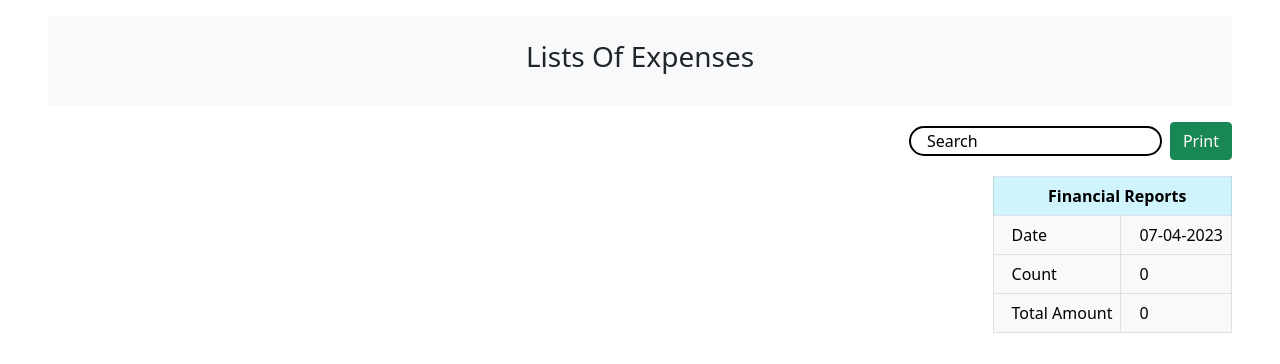
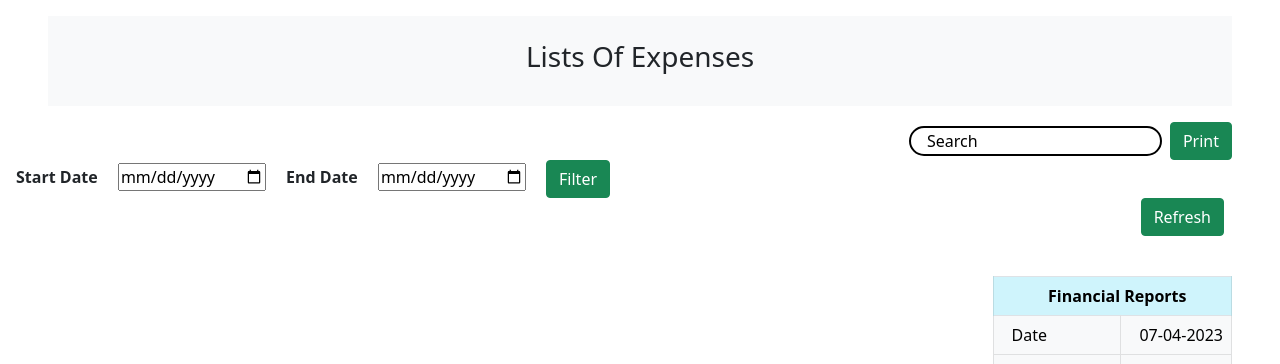
Before and after one commit to NetzOptimize/society, a Laravel app: page /admins in a window 1280 px wide. Shown: the part 92-456 px from the top of the page. Run offline with Laravel 10, Linux system fonts and the light colour scheme; the visitor is signed in with stand-in values (Sample User, id 1); data that the repository does not hold is empty; parts of the project's set-up code (start-up, migrations or seed data) failed here and were passed over; some libraries are stand-ins or nearby versions.

Commit message:
filter added on expense

```diff
--- a/resources/views/admins/index.blade.php
+++ b/resources/views/admins/index.blade.php
@@ -17,6 +17,32 @@ Society Expenses
             <button onclick="printDiv()" class="btn btn-success  d-flex align-items-center">Print</button>
         </div>
     </div>
+     {{-- datewise filter --}}
+     <div class="payment hide">
+        <form action="" method="GET" style="margin:0" id="payment-history-form">
+            <label class="ms-3 me-3 text-center"><b>Start Date</b></label>
+            @if (request('start_date'))
+            <input type="date" name="start_date" value={{ request('start_date') }}>
+            @else
+            <input type="date" name="start_date" class="start-date">
+            @endif
+            <label class="ms-3 me-3 text-center"><b>End Date</b></label>
+            @if (request('end_date'))
+            <input type="date" name="end_date" value={{ request('end_date') }}>
+            @else
+            <input type="date" class="me-3" name="end_date" id="end-date">
+            @endif
+            <button class="btn btn-success me-3" type="submit" id="filter">Filter</button>
+        </form>
+    </div>
+
+    {{-- refresh button --}}
+    <div class="refresh-button pb-4 me-5 d-flex justify-content-end hide">
+        <a href="{{ route('expenses.index') }}" class="btn btn-success d-flex align-items-center me-2">Refresh</a>
+
+    </div>
+</div>
+<!-- table -->
     <!-- table -->
     <div class="reports d-flex justify-content-end mt-3 me-5">
         <table class="table w-auto table-bordered ">
```
